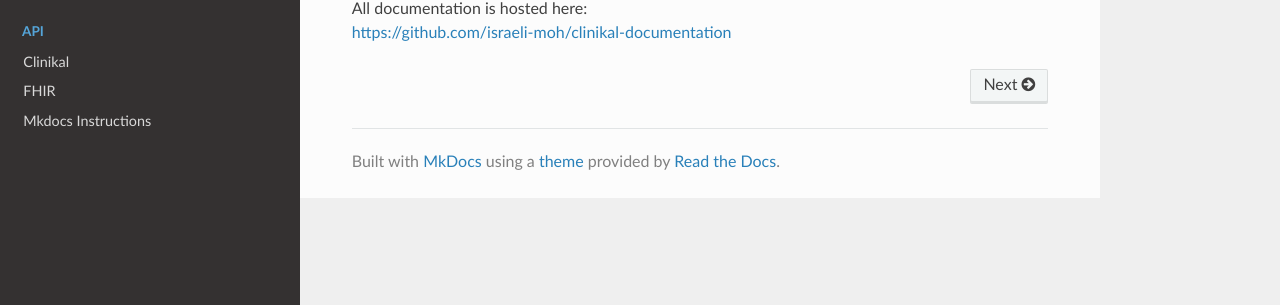
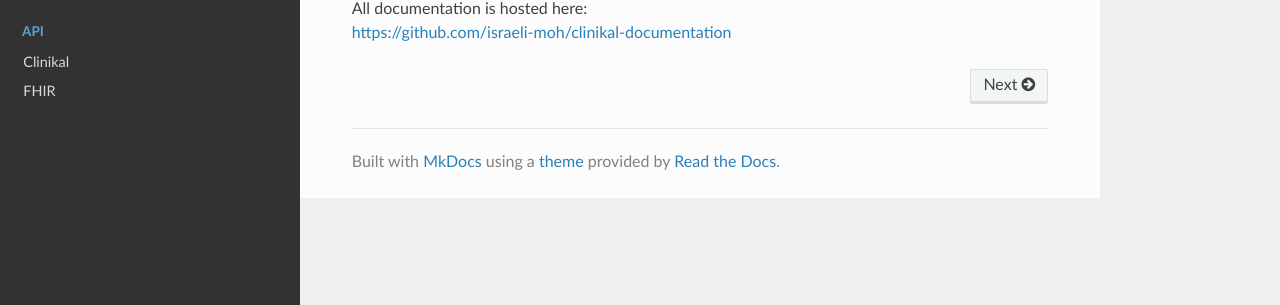
Before and after one commit to MohGovIL/Clinical-Documentation, an MkDocs documentation site: the page built from docs/index.md, in a window 1280 px wide. Shown: the part 163-468 px from the top of the page. Built offline with MkDocs 1.6.1, drawn with Linux system fonts in a browser that asks for light colours; nearby versions of some CDN libraries.

Commit message:
menu cleanup

```diff
--- a/mkdocs.yml
+++ b/mkdocs.yml
@@ -5,6 +5,4 @@ nav:
     - API:
         - Clinikal: api/clinikal.md
         - FHIR: api/fhir.md
-    - Mkdocs Instructions: mkdocs.md
-
 theme: readthedocs
```
